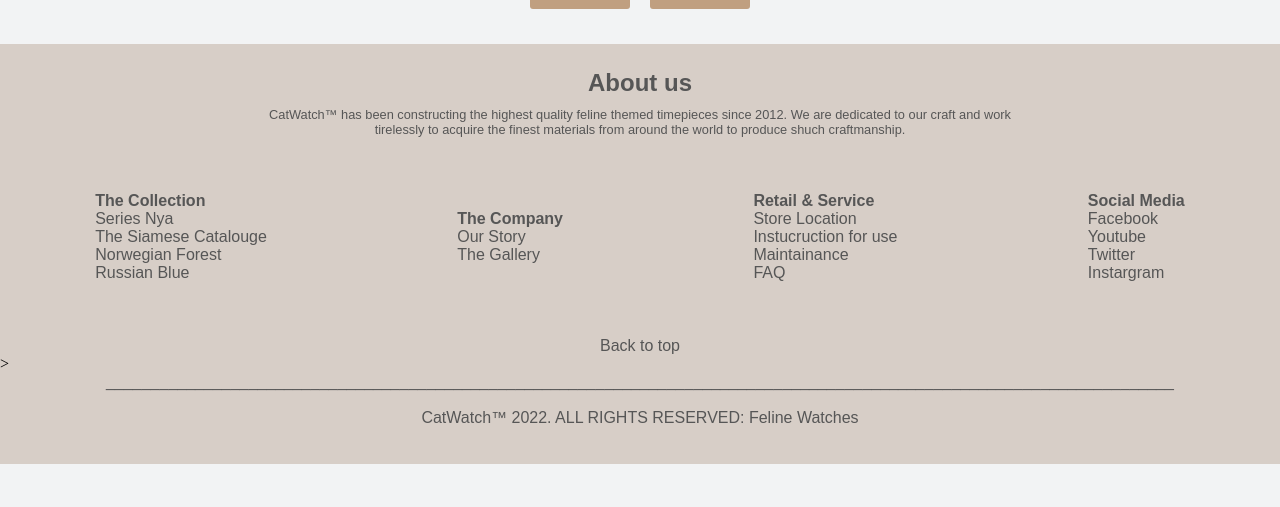
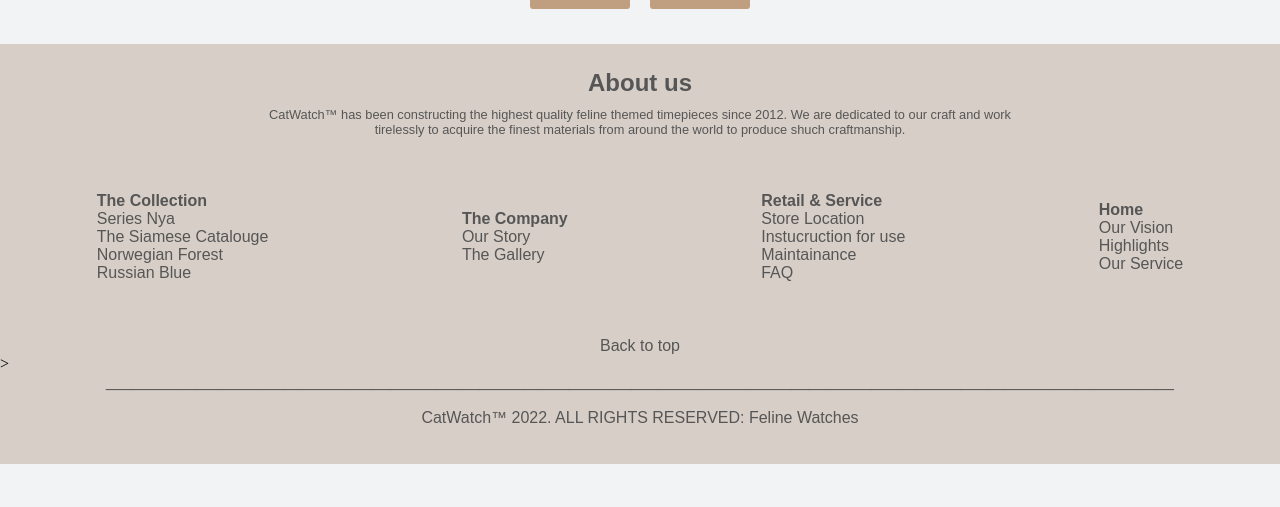
Before and after one commit to ayj69/webdev-assingment-, a PHP site: page /admin/index.php in a window 1280 px wide. Shown: the part 293-800 px from the top of the page. Run offline with PHP 8.4, Linux system fonts and the light colour scheme.

Commit message:
Add files via upload

```diff
--- a/assignment2/src/inc/footer.php
+++ b/assignment2/src/inc/footer.php
@@ -9,19 +9,19 @@
 				<div class=footercontent1>
 					<ul>
 						<li><b>The Collection</b></li>
-						<li>Series Nya</li>
-						<li>The Siamese Catalouge</li>
-						<li>Norwegian Forest</li>
-						<li>Russian Blue</li>
+						<a href="../product/index.php"><li>Series Nya</li></a>
+						<a href="../product/index.php"><li>The Siamese Catalouge</li></a>
+						<a href="../product/index.php"><li>Norwegian Forest</li></a>
+						<a href="../product/index.php"><li>Russian Blue</li></a>
 					</ul>
 				</div>
 				<div class=footercontent2></div>
 					<ul>
 						<li><b>The Company</b></li>
 
-						<a href="#Story"><li>Our Story</li></a>
+						<a href="../company/index.php#Story"><li>Our Story</li></a>
 
-						<a href="/assignment2/company#Gallery"><li>The Gallery</li></a>
+						<a href="../company/index.php#Gallery"><li>The Gallery</li></a>
 
 					</ul>
 				<div class=footercontent3></div>
@@ -34,11 +34,11 @@
 					</ul>
 				<div class=footercontent4></div>
 					<ul>
-						<li><b>Social Media</b></li>
-						<li>Facebook</li>
-						<li>Youtube</li>
-						<li>Twitter</li>
-						<li>Instargram</li>
+						<li><b>Home</b></li>
+						<a href="../home/index.php#Dream"><li>Our Vision</li></a>
+						<a href="../home/index.php#Highlight"><li>Highlights</li></a>
+						<a href="../home/index.php#service">	<li>Our Service</li></a>
+
 					</ul>
 			</div>
 			<div class=backtotop>
```
